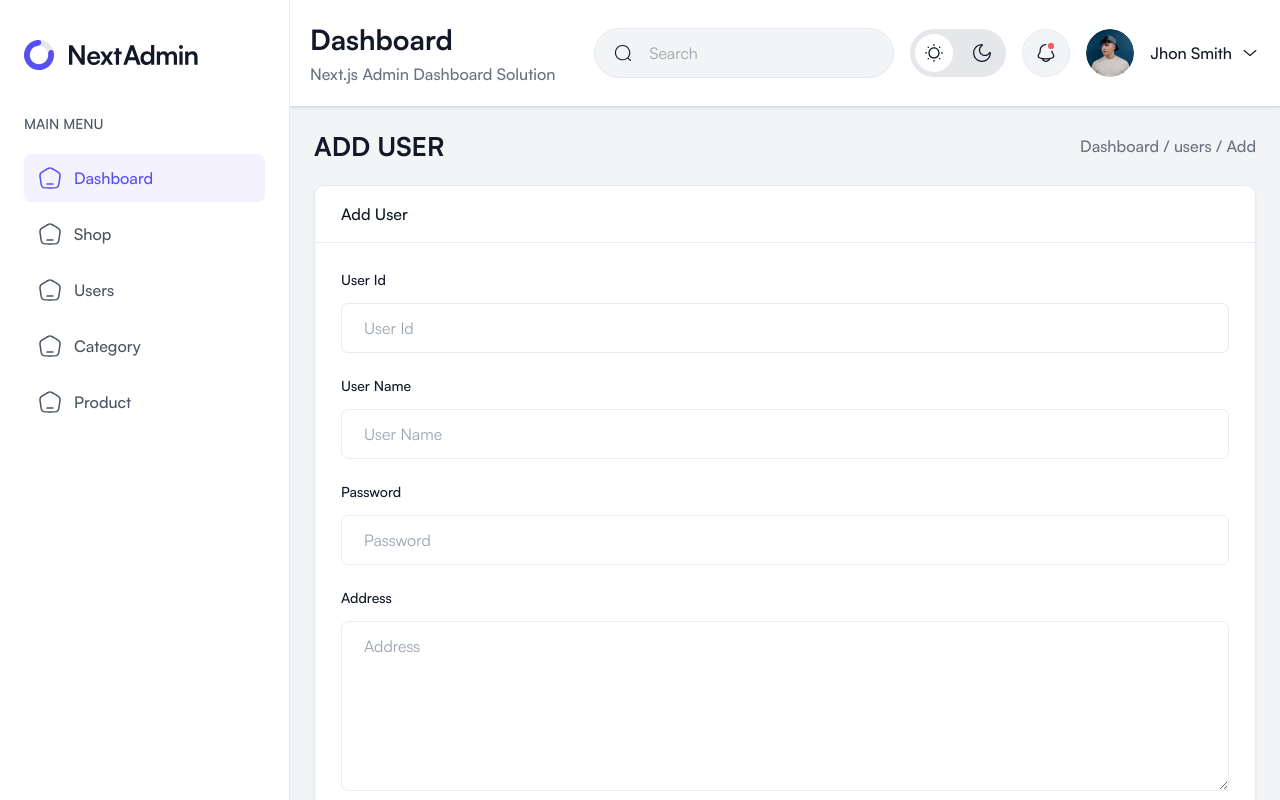
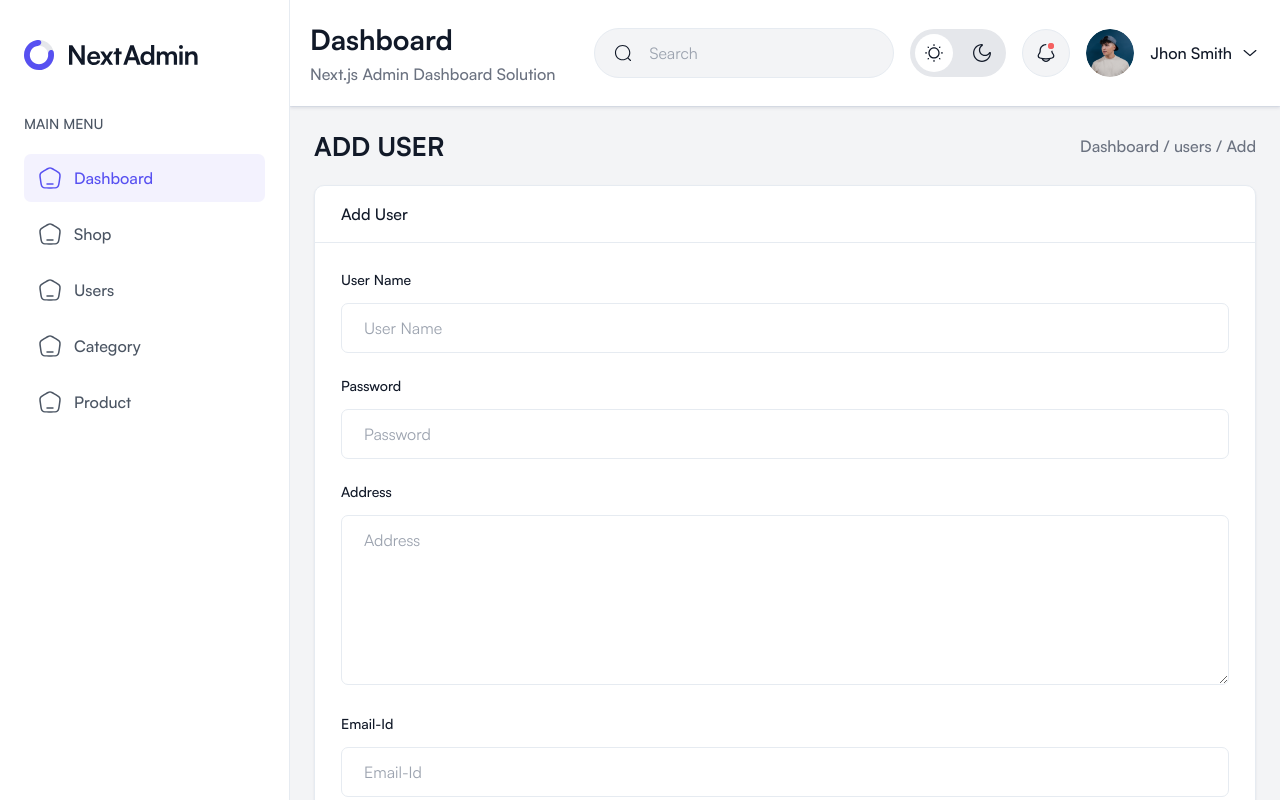
Before and after one commit to nasu55/smart-city-dashboard, a Next.js app: page /user/add in a window 1280 px wide. Built offline with nearby package versions, Linux system fonts and the light colour scheme.

Commit message:
changes sa

```diff
--- a/src/app/admin/shop/add/page.tsx
+++ b/src/app/admin/shop/add/page.tsx
@@ -1,7 +1,7 @@
 import React from "react";
 import { Metadata } from "next";
 import DefaultLayout from "@/components/Layouts/DefaultLaout";
-import ShopAddForm from "@/components/Form/Shop-form/Add";
+import ShopAddForm from "@/components/Form/shop-form/Add";
 
 export const metadata: Metadata = {
   title: "Next.js Form Elements Page | NextAdmin - Next.js Dashboard Kit",
--- a/src/app/user/add/page.tsx
+++ b/src/app/user/add/page.tsx
@@ -1,7 +1,7 @@
 import React from "react";
 import { Metadata } from "next";
 import DefaultLayout from "@/components/Layouts/DefaultLaout";
-import UserAddForm from "@/components/Form/User-form/Add";
+import UserAddForm from "@/components/Form/user-form/Add";
 
 export const metadata: Metadata = {
   title: "Next.js Form Elements Page | NextAdmin - Next.js Dashboard Kit",
--- a/src/app/user/edit/[id]/page.tsx
+++ b/src/app/user/edit/[id]/page.tsx
@@ -3,7 +3,7 @@ import { Metadata } from "next";
 import DefaultLayout from "@/components/Layouts/DefaultLaout";
 import { brandApi } from "@/api/brandApi";
 import toast from "react-hot-toast";
-import UserAddForm from "@/components/Form/User-form/Add";
+import UserAddForm from "@/components/Form/user-form/Add";
 import UserEditForm from "@/components/Form/user-form/Update";
 
 
--- a/src/components/Form/user-form/Add/index.tsx
+++ b/src/components/Form/user-form/Add/index.tsx
@@ -29,7 +29,6 @@ import { PackageNavigation } from "@/types/packageNavigation";
 import SelectDropdown from "@/components/FormElements/SelectGroup/SelectDropdownForProduct";
 
 const mySchema = z.object({
-  userId: z.string().trim().min(1, { message: "User Id is required." }),
   userName: z.string().trim().min(1, { message: "user Name is required." }),
   password: z.string().trim().min(1, { message: "Password is required." }),
   address: z.string().trim().min(1, { message: "Address is required." }),
@@ -120,22 +119,6 @@ const UserAddForm = () => {
                 </h3>
               </div>
               <div className="flex flex-col gap-5.5 p-6.5">
-                <div>
-                  <label className="mb-3 block text-body-sm font-medium text-dark dark:text-white">
-                    User Id
-                  </label>
-                  <input
-                    {...register("userId")}
-                    type="text"
-                    placeholder="User Id"
-                    className="w-full rounded-[7px] border-[1.5px] border-stroke bg-transparent px-5.5 py-3 text-dark outline-none transition focus:border-primary active:border-primary disabled:cursor-default disabled:bg-gray-2 dark:border-dark-3 dark:bg-dark-2 dark:text-white dark:focus:border-primary"
-                  />
-                  {errors.userId && (
-                    <p className="text-sm text-red-600">
-                      {errors.userId.message}
-                    </p>
-                  )}
-                </div>
 
                 <div>
                   <label className="mb-3 block text-body-sm font-medium text-dark dark:text-white">
```
